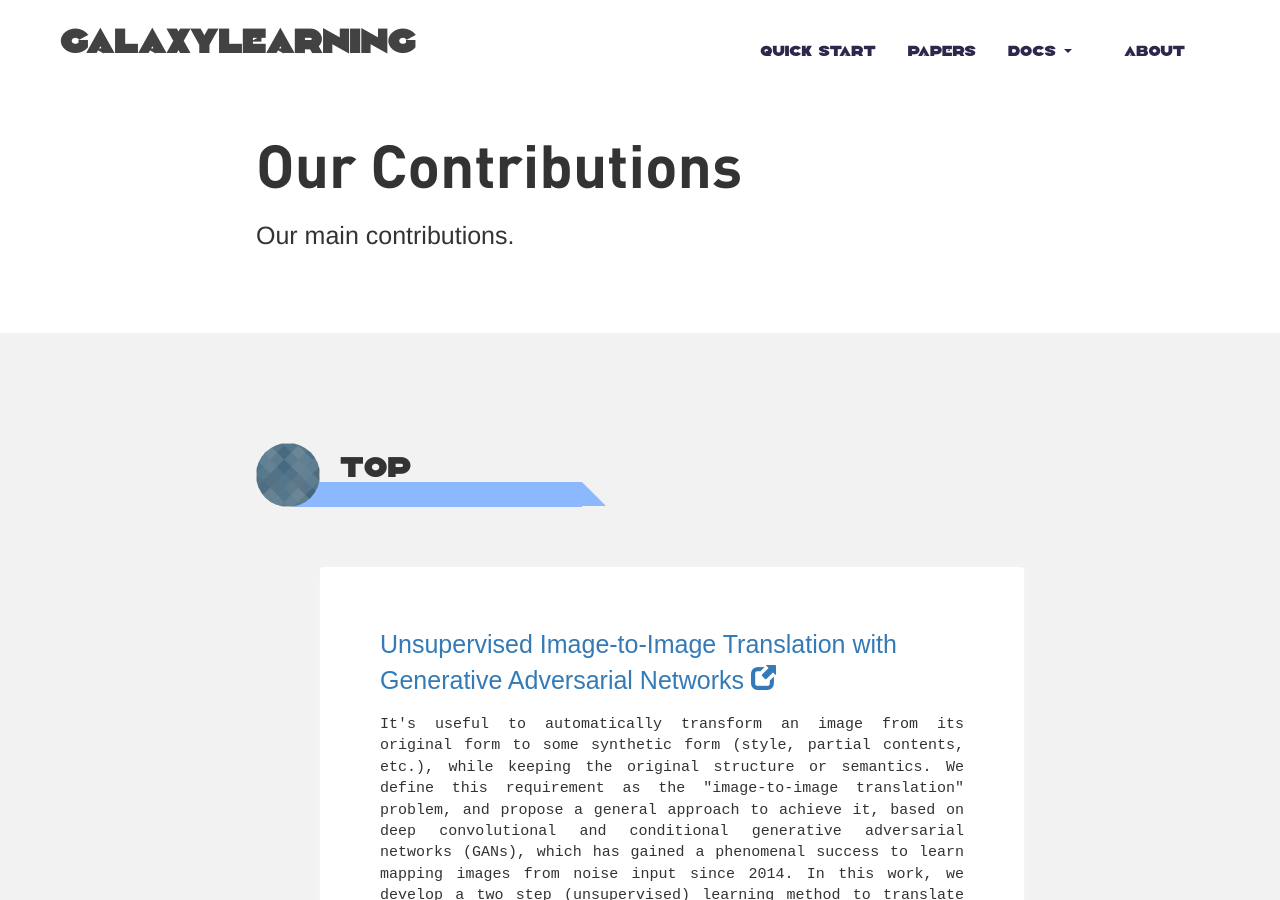
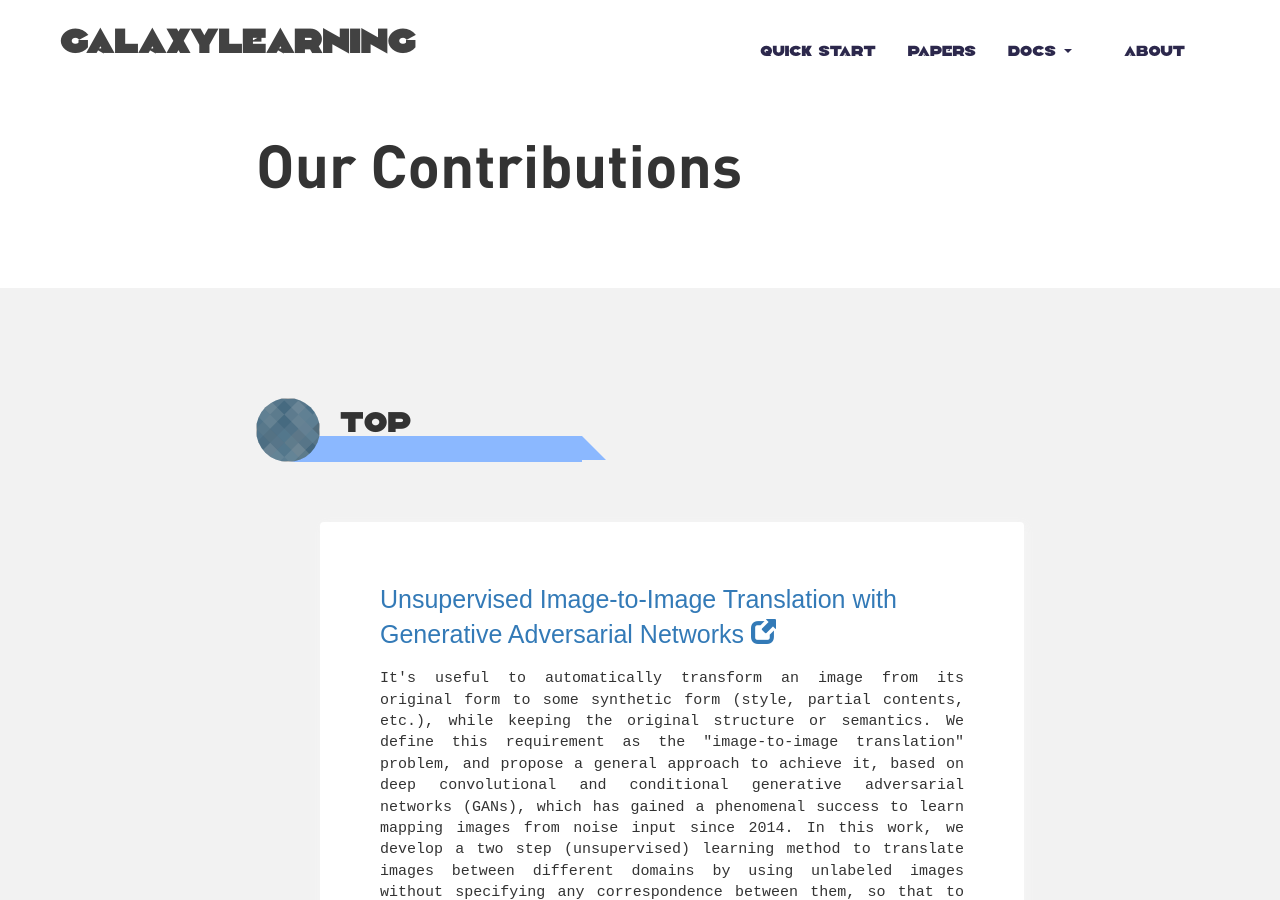
Before and after one commit to GalaxyLearning/GalaxyLearning.github.io, a Jekyll site: the page built from learn/papers/index.html, in a window 1280 px wide and 900 px high. Built offline with Jekyll 4.4.1, drawn with Linux system fonts in a browser that asks for light colours.

Commit message:
del contributions summary

```diff
--- a/learn/papers/index.html
+++ b/learn/papers/index.html
@@ -6,7 +6,7 @@ layout: default
 
     <div class="papers-summary">
         <p class="summary-title">Our Contributions</p>
-        <p class="summary-text">Our main contributions.</p>
+        <!-- <p class="summary-text">Our main contributions.</p> -->
     </div>
 
     <div class="papers-show">
```
